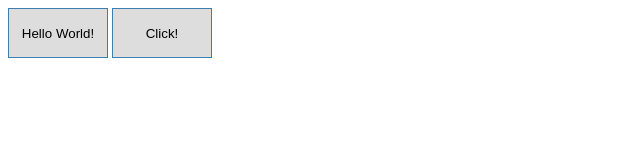
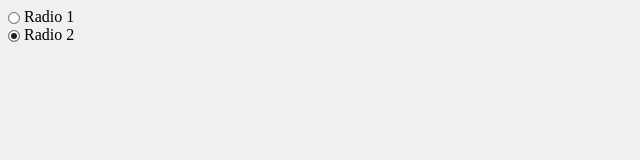
Before and after one commit to GirkovArpa/Web32, a plain HTML site: page index.html in a window 1280 px wide. Shown: the whole page, without its empty margins (0-640 px from the left). Drawn offline with Linux system fonts and the light colour scheme.

Commit message:
radio done

```diff
--- a/index.html
+++ b/index.html
@@ -1,5 +1,9 @@
-<script src="https://unpkg.com/focus-visible@latest/dist/focus-visible.min.js"></script>
+<!--<script src="https://unpkg.com/focus-visible@latest/dist/focus-visible.min.js"></script>-->
 <style>
+  body {
+    background-color: #F0F0F0;
+  }
+
   button {
     width: 100;
     height: 50;
@@ -16,7 +20,7 @@
     border-image-source: url(buttonClick.png);
   }
 
-  *:focus:not(.focus-visible) {
+  /**:focus:not(.focus-visible) {
     outline: none;
   }
 
@@ -25,9 +29,90 @@
     outline-color: black;
     outline-style: dotted;
     outline-offset: -3px;
+  }*/
+
+  /** RADIO */
+
+  /* CUSTOM RADIO & CHECKBOXES
+   http://stackoverflow.com/a/17541916/383904 */
+  .radio {
+    user-select: none;
+    -webkit-user-select: none;
+    -webkit-touch-callout: none;
+  }
+
+  .radio>input {
+    /* HIDE ORG RADIO & CHECKBOX */
+    position: absolute;
+    opacity: 0;
+    width: 0;
+    height: 0;
+  }
+
+  /* RADIO & CHECKBOX STYLES */
+  /* DEFAULT <i> STYLE */
+  .radio>i {
+    display: inline-block;
+    vertical-align: middle;
+    width: 10px;
+    height: 10px;
+    border-radius: 50%;
+    box-shadow: inset 0 0 0 8px #fff;
+    border: 1px solid gray;
+    background: gray;
+  }
+
+
+  .radio:hover>i {
+    /* HOVER <i> STYLE */
+    border-color: #26A0DA;
+  }
+
+  .radio:hover:checked>i {
+    background: #26A0DA;
+  }
+
+  .radio>input:active+i {
+    border-color: #2C628B;
+  }
+
+  /*.radio>input:active:checked+i {
+    border-color: #2C628B;
+  }*/
+
+  .radio>input:active:checked+i {
+    border-color: #2C628B;
+  }
+
+  .radio>input:checked:not(:active)+i {
+    /* (RADIO CHECKED) <i> STYLE */
+    box-shadow: inset 0 0 0 2px #fff;
+    background: #202020;
+  }
+
+  .radio>input:checked:active+i {
+    box-shadow: inset 0 0 0 2px #fff;
+    background: #2C628B;
+  }
+
+  .radio>input:checked:hover+i {
+    box-shadow: inset 0 0 0 2px #fff;
+    background: #2C628B;
+  }
+
+  .radio>input:checked:hover:not(:active)+i {
+    box-shadow: inset 0 0 0 2px #fff;
+    background: #26A0DA;
   }
 </style>
 
-<button>Hello World!</button>
 
-<button>Click!</button>
+<label class="radio">
+  <input type="radio" name="rad1" value="a">
+  <i></i> Radio 1
+</label>
+<br>
+<label class="radio">
+  <input type="radio" name="rad1" value="b" checked>
+  <i></i> Radio 2
+</label>
```
Also changed, not shown: radioClick.png (added), radioClickFilled.png (added), radioDefault.png (added), radioDefaultFilled.png (added), radioHover.png (added), radioHoverFilled.png (added).
